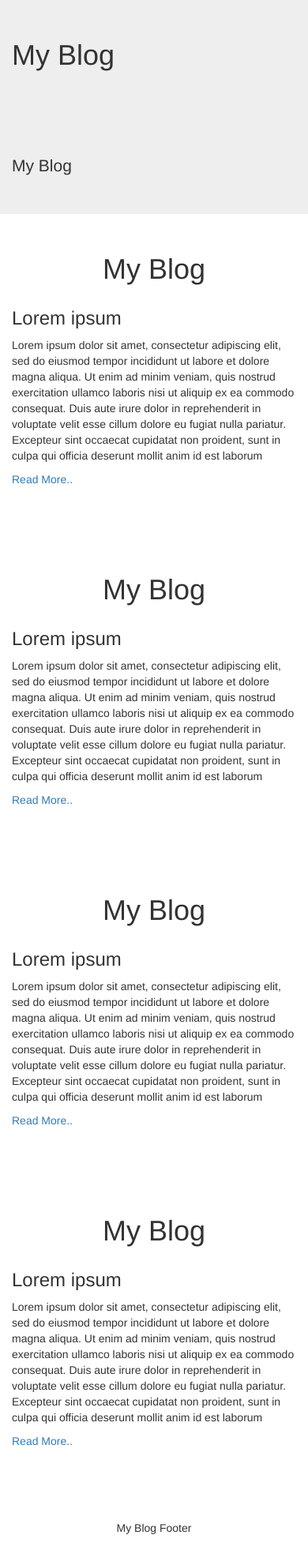
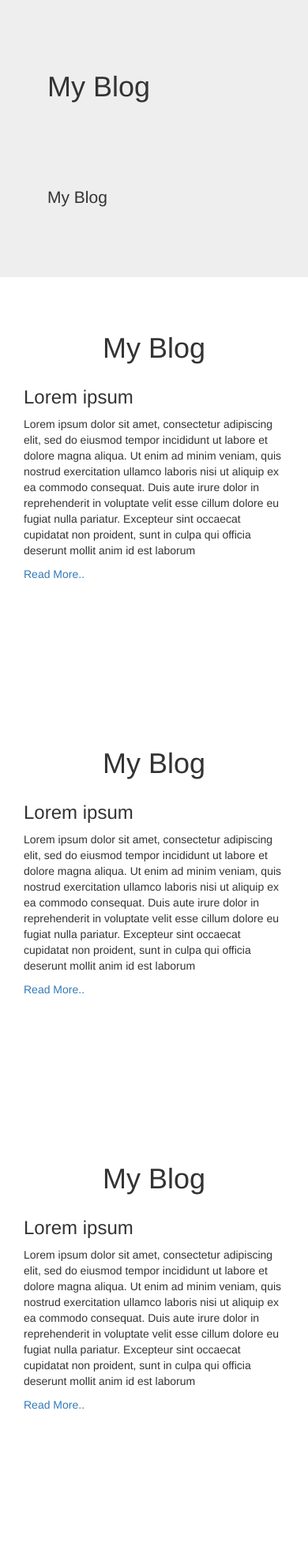
Before and after one commit to srijanss/myblog, a plain HTML site: page index.html in a window 390 px wide. Shown: the top 1982 px of the page at 79% size. Before the commit the page ends 1955 px from the top, so only its background shows below. Drawn offline with nearby package versions, Linux system fonts and the light colour scheme.

Commit message:
Used separate style sheet for custom css control

```diff
--- /dev/null
+++ b/css/style.css
@@ -0,0 +1,24 @@
+.row-header{
+    margin:0px auto;
+    padding:0px auto;
+}
+
+.row-content {
+    margin:0px auto;
+    padding: 50px 0px 50px 0px;
+    /*border-bottom: 1px ridge; */
+    min-height:400px;
+}
+
+.row-footer{
+    background-color: #AfAfAf;
+    margin:0px auto;
+    padding: 20px 0px 20px 0px;
+}
+
+.jumbotron {
+    padding:70px 30px 70px 30px;
+    margin:0px auto;
+    /*background: #7986CB ;
+    color:floralwhite; */
+}
--- a/index.html
+++ b/index.html
@@ -10,6 +10,7 @@
 	<!-- Bootstrap -->
     <link href="css/bootstrap.min.css" rel="stylesheet">
     <link href="css/bootstrap-theme.min.css" rel="stylesheet">
+    <link href="css/style.css" rel="stylesheet">
 
     <!-- HTML5 shim and Respond.js for IE8 support of HTML5 elements and media queries -->
     <!-- WARNING: Respond.js doesn't work if you view the page via file:// -->
@@ -21,7 +22,7 @@
 <body>
 	<header class="jumbotron">
 		<div class="container">
-			<div class="row">
+			<div class="row row-header">
 				<div class="col-xs-12 col-sm-8">
 					<h1>My Blog</h1>
 					<p style="padding:40px;"></p>
@@ -32,7 +33,7 @@
 		</div>
 	</header>
 	<div class="container">
-		<div class="row">
+		<div class="row row-content">
 			<div class="col-xs-12 col-sm-3 col-sm-push-9">
 				<h1 align="center">My Blog</h1>
 			</div>
@@ -45,7 +46,7 @@
 				<p style="padding: 40px;"></p>
 			</div>
 		</div>
-		<div class="row">
+		<div class="row row-content">
 			<div class="col-xs-12 col-sm-3 col-sm-push-9">
 				<h1 align="center">My Blog</h1>
 			</div>
@@ -58,7 +59,7 @@
 				<p style="padding: 40px;"></p>
 			</div>
 		</div>
-		<div class="row">
+		<div class="row row-content">
 			<div class="col-xs-12 col-sm-3 col-sm-push-9">
 				<h1 align="center">My Blog</h1>
 			</div>
@@ -71,7 +72,7 @@
 				<p style="padding: 40px;"></p>
 			</div>
 		</div>
-		<div class="row">
+		<div class="row row-content">
 			<div class="col-xs-12 col-sm-3 col-sm-push-9">
 				<h1 align="center">My Blog</h1>
 			</div>
@@ -85,8 +86,19 @@
 			</div>
 		</div>
 	</div>
-	<footer>
+	<footer class="row-footer">
 		<div class="container">
+			<div class="row">
+				<div class="col-xs-12">
+					<p align="center">
+						<a href="#">Github</a>
+						<a href="#">LinkedIn</a>
+						<a href="#">Facebook</a>
+						<a href="#">Twitter</a>
+						<a href="#">Google+</a>
+					</p>
+				</div>
+			</div>
 			<div class="row">
 				<div class="col-xs-12">
 					<p align="center">My Blog Footer</p>
```
